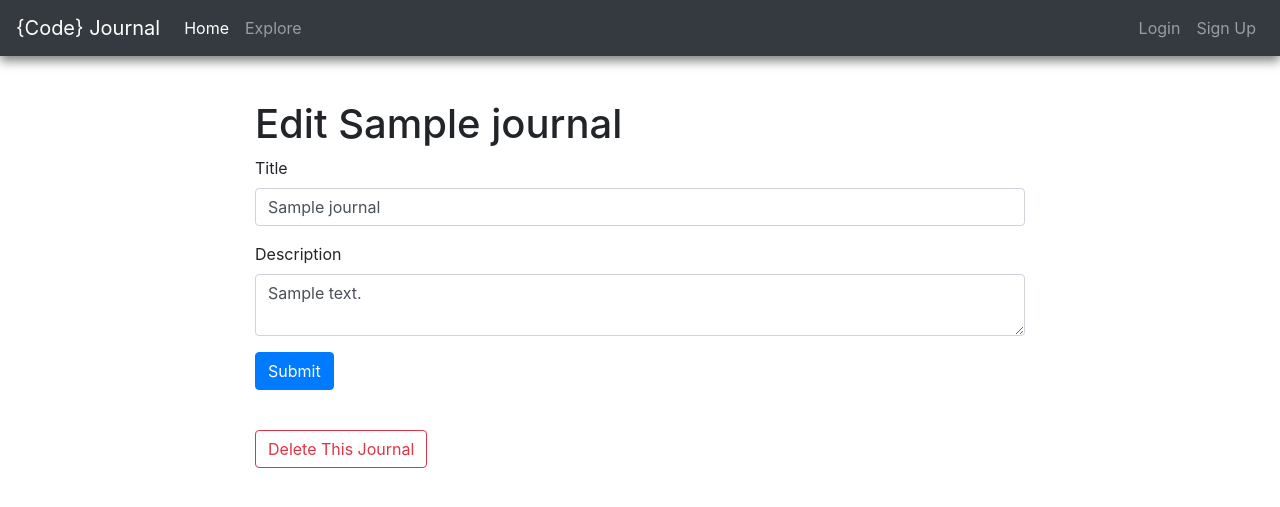
After one commit to ZacharyEilers/CodeJournal, a Node server app: page /journals/600000000000000000000001/edit in a window 1280 px wide. The commit adds this page. Shown: the top 507 px of the page. Run offline with Node 20, Linux system fonts and the light colour scheme; tables that the repository leaves empty hold one stand-in row (values such as "Sample post"); some libraries are stand-ins or nearby versions.

Commit message:
finished adding CRUD for journals

```diff
--- a/public/stylesheets/main.css
+++ b/public/stylesheets/main.css
@@ -29,3 +29,14 @@
 .journal-expand{
     width: 100%;
 }
+.journal-crud-button{
+    width: 100%;
+    margin-bottom: 10px;
+}
+.form{
+    margin:auto;
+    max-width:800px;
+}
+.journalDeleteForm{
+    margin-top: 40px;
+}
--- a/routes/journals.js
+++ b/routes/journals.js
@@ -33,6 +33,42 @@ router.get("/journals", function(req, res){
     res.redirect("/home");
 });
 
+//GET EDIT FORM ROUTE
+router.get("/journals/:id/edit", function(req, res){
+    Journal.findById(req.params.id, function(err, foundJournal){
+        if (err) {
+            console.log(err);
+            errorHandling.databaseError(req);
+        } else {
+            res.render("journals/edit", {journal: foundJournal});
+        }
+    });
+});
+
+//UPDATE ROUTE
+router.put("/journals/:id", function(req, res){
+    Journal.findByIdAndUpdate(req.params.id, {$set: req.body.journal}, {new: true}, function(err, updatedJournal){
+        if (err) {
+            console.log(err);
+            errorHandling.databaseError(req);
+        } else {
+            req.flash("success", "The Journal "+ updatedJournal.title + " has been successfully updated!");
+            res.redirect("/home");
+        }
+    });
+});
+
+router.get("/journals/:id", function(req, res){
+    Journal.findById(req.params.id).populate("posts").exec(function(err, foundJournal){
+        if (err) {
+            console.log(err);
+            errorHandling.databaseError(req);
+        } else {
+            res.render("journals/show", {journal: foundJournal});
+        }
+    });
+});
+
 
 
 
--- a/routes/posts.js
+++ b/routes/posts.js
@@ -29,6 +29,7 @@ router.get("/home", middleware.isLoggedIn, function(req, res){
 
                 foundJournals.forEach(function(journal){
                     console.log("journal found: "+ journal.title);
+                    // eval(require("locus"));
                 });
 
                 var numUserJournals = foundJournals.length;
--- a/views/journals/create.ejs
+++ b/views/journals/create.ejs
@@ -6,18 +6,16 @@
     <h1>Create a new journal</h1>
         <div class="form-group">
             <label for="nameInput">Title</label>
-            <input name = "title" type="text" class="form-control" id="nameInput" placeholder="The title of your new journal">
+            <input name = "title" type="text" class="form-control" id="nameInput" placeholder="The title of your new journal" required>
         </div>
 
         <div class="form-group">
             <label for="bodyInput">Description</label>
-            <textarea name = "description" class="form-control" id="bodyInput" placeholder = "A brief description describing what your journal is about" rows="3"></textarea>
+            <textarea name = "description" class="form-control" id="bodyInput" placeholder = "A brief description describing what your journal is about" rows="3" required></textarea>
         </div>
 
         <button type="submit" class="btn btn-primary">Submit</button>
-
     </form>
-
 </div>
 
 <% include ../partials/footer.ejs%>
--- /dev/null
+++ b/views/journals/edit.ejs
@@ -0,0 +1,45 @@
+<% include ../partials/header.ejs%>
+
+<div class = "container form">
+    <form action = "/journals/<%=journal._id%>/?_method=PUT" method = "POST" class = "form">
+
+    <h1>Edit <%=journal.title%></h1>
+        <div class="form-group">
+            <label for="nameInput">Title</label>
+            <input name = "journal[title]" type="text" class="form-control" id="nameInput" value = "<%=journal.title%>">
+        </div>
+
+        <div class="form-group">
+            <label for="bodyInput">Description</label>
+            <textarea name = "journal[description]" class="form-control" id="bodyInput"><%=journal.description%></textarea>
+        </div>
+
+        <button type="submit" class="btn btn-primary">Submit</button>
+    </form>
+
+    <script>
+        function confirmDelete() {
+
+            var deleteForm = document.querySelector("#journalDeleteForm");
+
+            alertify.confirm("Do you really want to delete this journal?", "This cannot be undone. This is the point of no return. Don't delete unless you are absolutely sure.",
+            function(){
+                //go ahead and submit the delete form
+                deleteForm.submit();
+            },
+            function(){
+                //don't submit the delete form and return false
+                alertify.success("Your post was not deleted.");
+            }).set('defaultFocus', 'cancel').set('labels', {ok:"Delete", cancel:'Back to Safety'});
+        }
+    </script>
+
+    <div class = "journalDeleteForm">
+        <button type = "submit" class = "btn btn-outline-danger form" onclick = "confirmDelete()" >Delete This Journal</button>
+    </div>
+
+    <form action = "/journals/<%=journal._id%>?_method=DELETE" method = "POST" class = "journalDeleteForm">
+    </form>
+</div>
+
+<% include ../partials/footer.ejs%>
--- a/views/partials/header.ejs
+++ b/views/partials/header.ejs
@@ -7,6 +7,8 @@
     <title>Code Journal</title>
 
     <link rel="stylesheet" href="https://stackpath.bootstrapcdn.com/bootstrap/4.1.3/css/bootstrap.min.css" integrity="sha384-MCw98/SFnGE8fJT3GXwEOngsV7Zt27NXFoaoApmYm81iuXoPkFOJwJ8ERdknLPMO" crossorigin="anonymous">
+    <link rel="stylesheet" href="//cdn.jsdelivr.net/npm/alertifyjs@1.11.1/build/css/alertify.min.css"/>
+    <link rel="stylesheet" href="//cdn.jsdelivr.net/npm/alertifyjs@1.11.1/build/css/themes/default.min.css"/>
 
     <link rel="stylesheet" href="/stylesheets/main.css">
 
@@ -15,6 +17,9 @@
     <script src="https://stackpath.bootstrapcdn.com/bootstrap/4.1.3/js/bootstrap.min.js" integrity="sha384-ChfqqxuZUCnJSK3+MXmPNIyE6ZbWh2IMqE241rYiqJxyMiZ6OW/JmZQ5stwEULTy" crossorigin="anonymous"></script>
 
     <link rel="stylesheet" href="https://use.fontawesome.com/releases/v5.4.1/css/all.css" integrity="sha384-5sAR7xN1Nv6T6+dT2mhtzEpVJvfS3NScPQTrOxhwjIuvcA67KV2R5Jz6kr4abQsz" crossorigin="anonymous">
+
+    <script src="//cdn.jsdelivr.net/npm/alertifyjs@1.11.1/build/alertify.min.js"></script>
+
 </head>
 <body>
 <!--<nav class="navbar navbar-dark bg-dark">
```
Also changed, not shown: views/index/home.ejs (+5 -14 lines), views/journals/show.ejs (added, +22 -0 lines).
